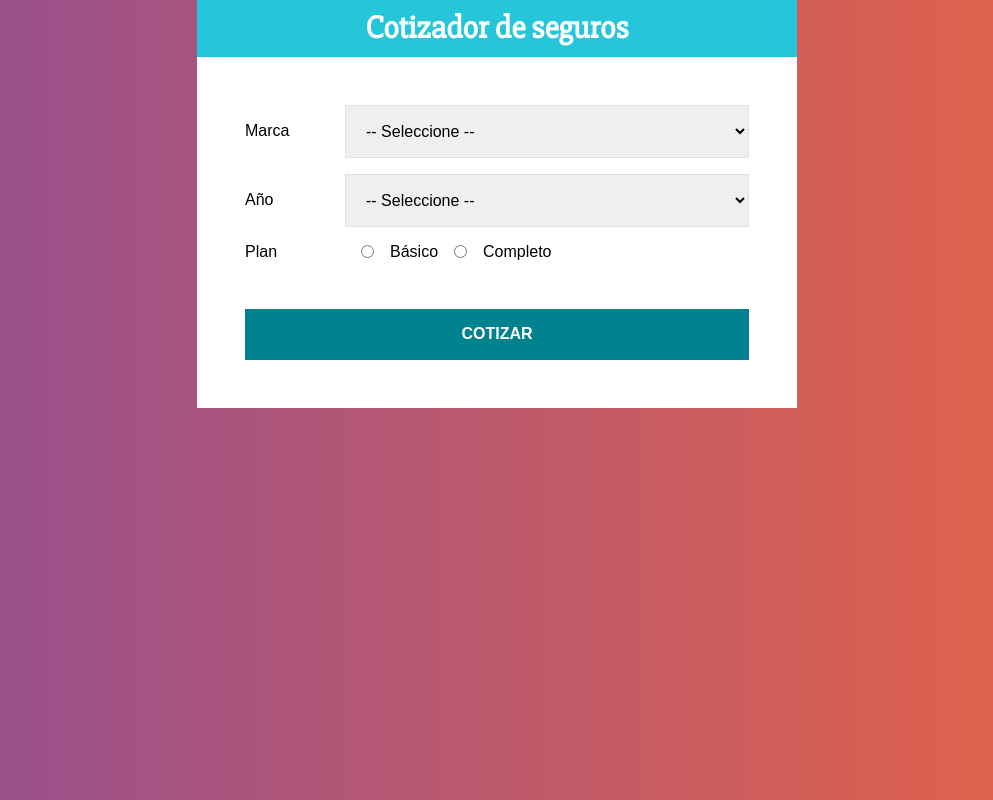
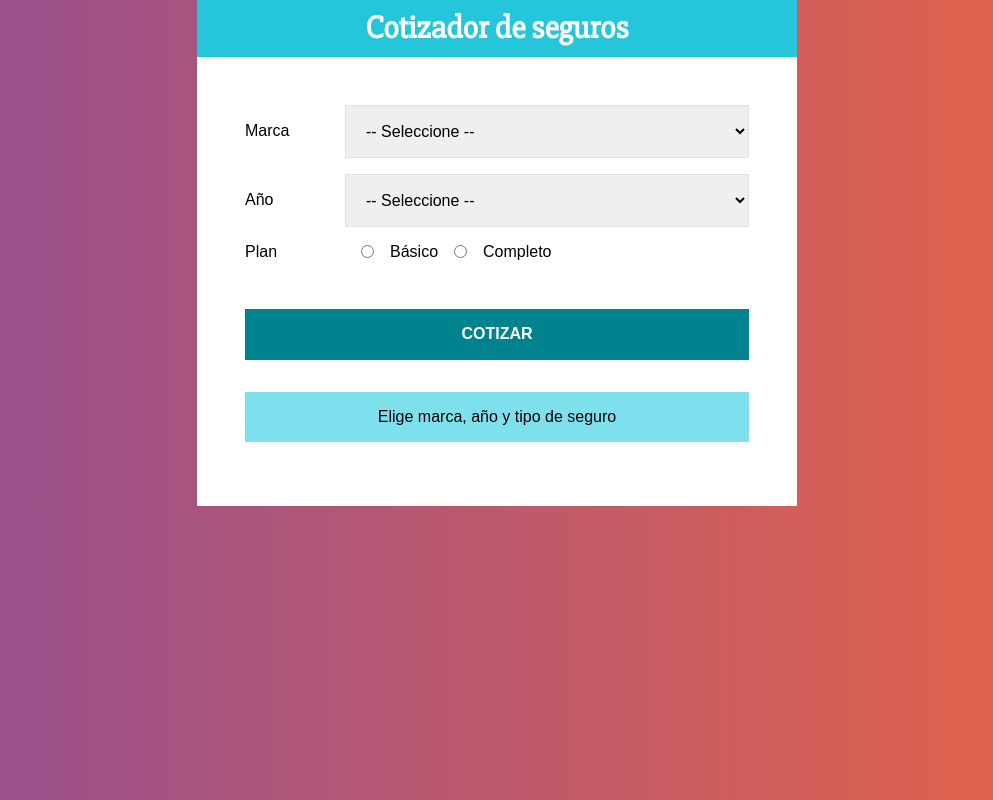
Before and after one commit to efectoTam/insurance-quote, a React (Create React App) app: page / in a window 1280 px wide. Shown: the whole page, without its empty margins (143-1136 px from the left). Built offline with nearby package versions, Linux system fonts and the light colour scheme.

Commit message:
result component

```diff
--- a/src/App.js
+++ b/src/App.js
@@ -2,6 +2,7 @@
 import Header from './components/Header';
 import Form from './components/Form';
 import Summary from './components/Summary';
+import Result from './components/Result';
 import styled from '@emotion/styled';
 
 const Container = styled.div `
@@ -25,7 +26,7 @@
   });
 
   // Extract data
-  const { data } = summary;
+  const { estimate, data } = summary;
 
   return (
     <Container>
@@ -39,6 +40,9 @@
         <Summary
           data={data}
         />
+        <Result
+          estimate={estimate}
+        />
       </FormContainer>
     </Container>
   );
--- a/src/components/Result.js
+++ b/src/components/Result.js
@@ -0,0 +1,40 @@
+import React from 'react';
+import styled from '@emotion/styled';
+
+const Message = styled.p `
+  background-color: rgb(127, 224, 237);
+  margin-top: 2rem;
+  padding: 1rem;
+  text-align: center;
+`;
+
+const EstimateResult = styled.div `
+  text-align: center;
+  padding: .5rem;
+  border: 1px solid #26C6DA;
+  background-color: rgb(127, 224, 237);
+  margin-top: 1rem;
+  position: relative;
+`;
+
+const EstimateText = styled.p `
+  color: #00838F;
+  padding: 1rem;
+  text-transform: uppercase;
+  font-weight: bold;
+  margin: 0;
+`;
+
+const Result = ({ estimate }) => {
+  return (
+    (estimate === 0)
+    ? <Message>Elige marca, año y tipo de seguro</Message>
+    : (
+      <EstimateResult>
+        <EstimateText>El total es $ { estimate }</EstimateText>
+      </EstimateResult>
+    )
+  )
+}
+
+export default Result;
--- a/src/index.css
+++ b/src/index.css
@@ -9,8 +9,8 @@
 }
 ul {
   list-style: none;
-  padding: none;
-  margin: none;
+  padding: 0;
+  margin: 0;
 }
 span.resultado {
   position: relative;
```
